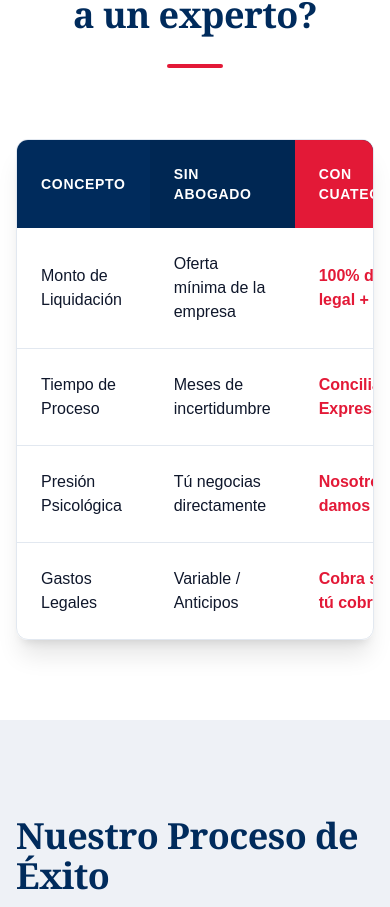
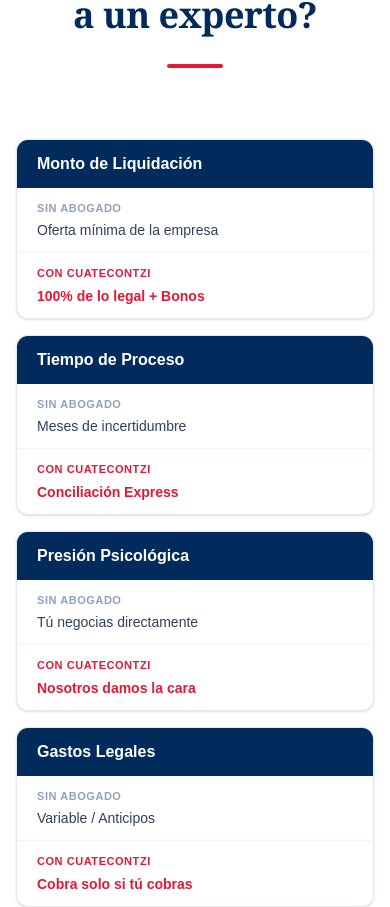
Before and after one commit to gotama97/david-cuatecontzi-landingpage, a Next.js app: page / in a window 390 px wide. Shown: the part 3806-4713 px from the top of the page. Built offline with nearby package versions, Linux system fonts and the light colour scheme.

Commit message:
fix: tabla comparativa como tarjetas apiladas en móvil (evita desborde)
Co-Authored-By: Claude Opus 4.8 <noreply@anthropic.com>
Claude-Session: https://claude.ai/code/session_0133SxYtKB1LutVf2iJEnkHV

```diff
--- a/src/app/page.tsx
+++ b/src/app/page.tsx
@@ -334,7 +334,8 @@ export default function Home() {
             <div className="accent-rule mx-auto"></div>
           </div>
 
-          <div className="overflow-hidden rounded-xl border border-slate-200 dark:border-slate-800 shadow-xl">
+          {/* Tabla (escritorio) */}
+          <div className="hidden md:block overflow-hidden rounded-xl border border-slate-200 dark:border-slate-800 shadow-xl">
             <table className="w-full text-left border-collapse">
               <thead>
                 <tr className="bg-navy-custom text-white">
@@ -366,6 +367,30 @@ export default function Home() {
                 </tr>
               </tbody>
             </table>
+          </div>
+
+          {/* Tarjetas (móvil) */}
+          <div className="md:hidden space-y-4">
+            {[
+              { concepto: "Monto de Liquidación", sin: "Oferta mínima de la empresa", con: "100% de lo legal + Bonos" },
+              { concepto: "Tiempo de Proceso", sin: "Meses de incertidumbre", con: "Conciliación Express" },
+              { concepto: "Presión Psicológica", sin: "Tú negocias directamente", con: "Nosotros damos la cara" },
+              { concepto: "Gastos Legales", sin: "Variable / Anticipos", con: "Cobra solo si tú cobras" },
+            ].map((row) => (
+              <div key={row.concepto} className="rounded-xl border border-slate-200 bg-white shadow-sm overflow-hidden">
+                <div className="bg-navy-custom text-white px-5 py-3 font-bold">{row.concepto}</div>
+                <div className="divide-y divide-slate-100">
+                  <div className="px-5 py-3">
+                    <p className="text-[11px] font-bold uppercase tracking-wider text-slate-400">Sin abogado</p>
+                    <p className="text-sm text-slate-700 mt-1">{row.sin}</p>
+                  </div>
+                  <div className="px-5 py-3 bg-primary/5">
+                    <p className="text-[11px] font-bold uppercase tracking-wider text-primary">Con Cuatecontzi</p>
+                    <p className="text-sm font-bold text-primary mt-1">{row.con}</p>
+                  </div>
+                </div>
+              </div>
+            ))}
           </div>
         </div>
       </section>
```
